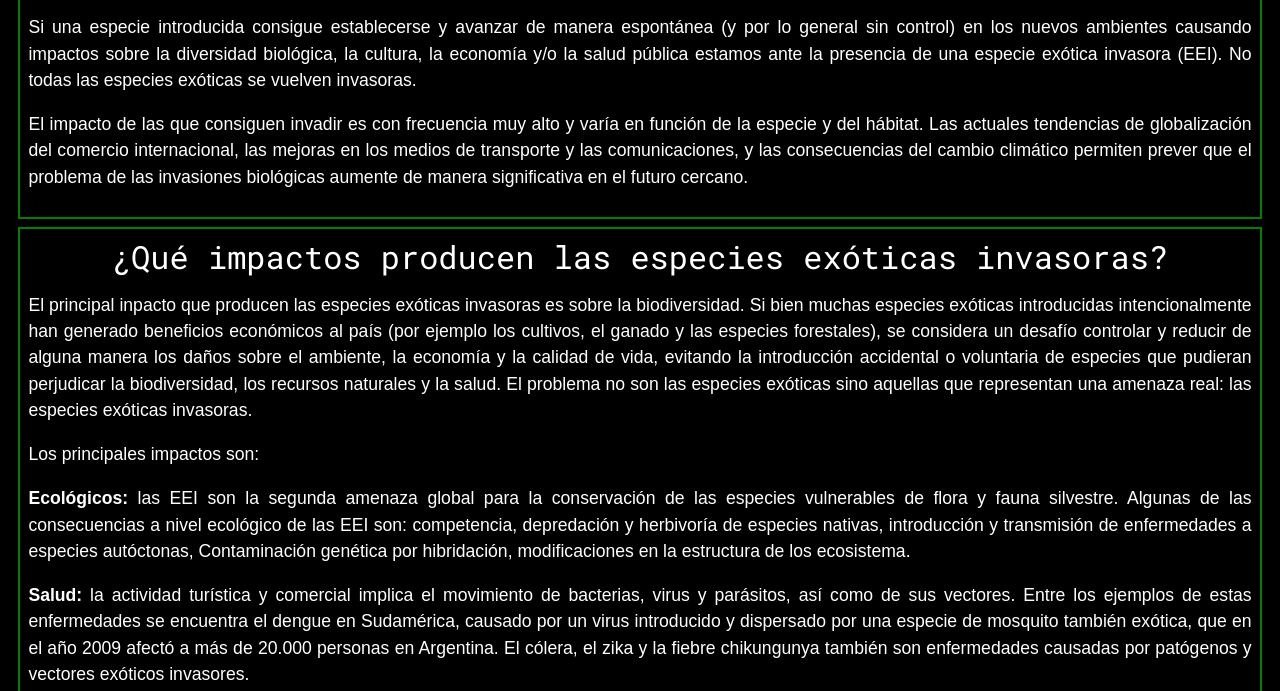
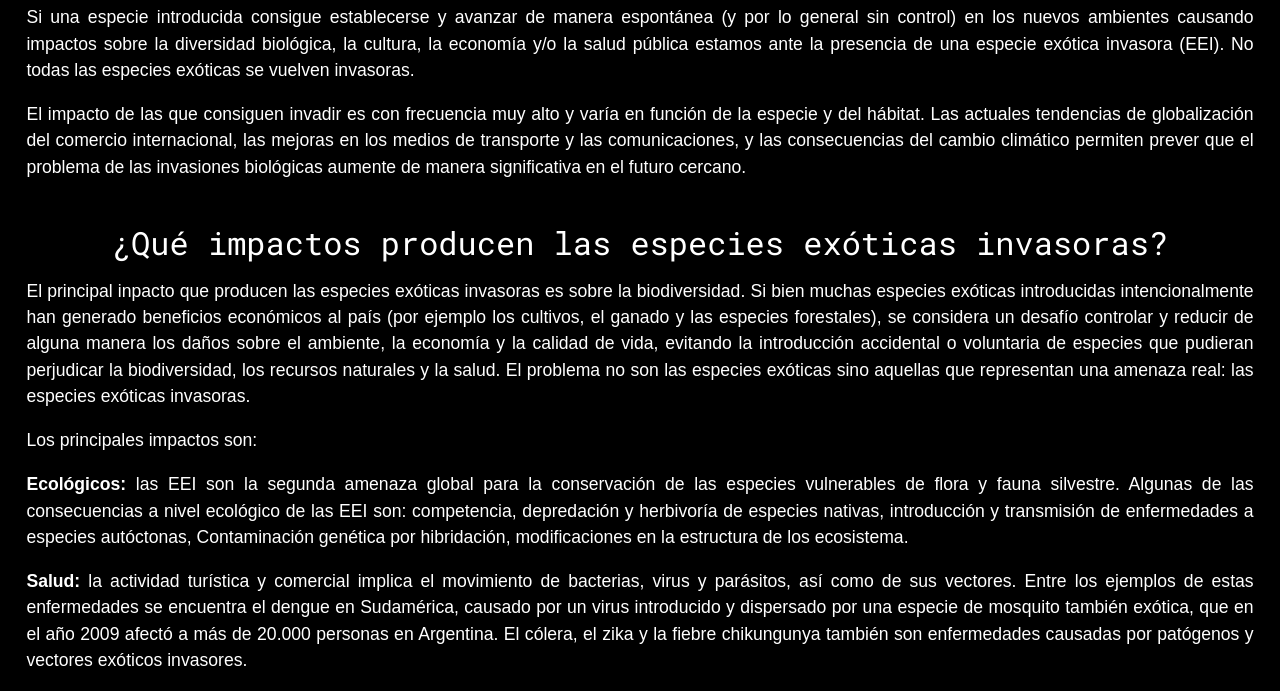
Before and after one commit to corinapadelletti/Padelletti, a plain HTML site: page index.html in a window 1280 px wide. Shown: the part 677-1368 px from the top of the page. Drawn offline with nearby package versions, Linux system fonts and the light colour scheme.

Commit message:
primer comit

```diff
--- a/Estilos EEI.css
+++ b/Estilos EEI.css
@@ -107,7 +107,7 @@ main>aside {
     min-height: 50px;
     margin: 0.5rem;
     padding: 0.5rem;
-    border: 2px green solid;
+    /* border: 2px green solid; */
 }
 
 .titulos {
```
